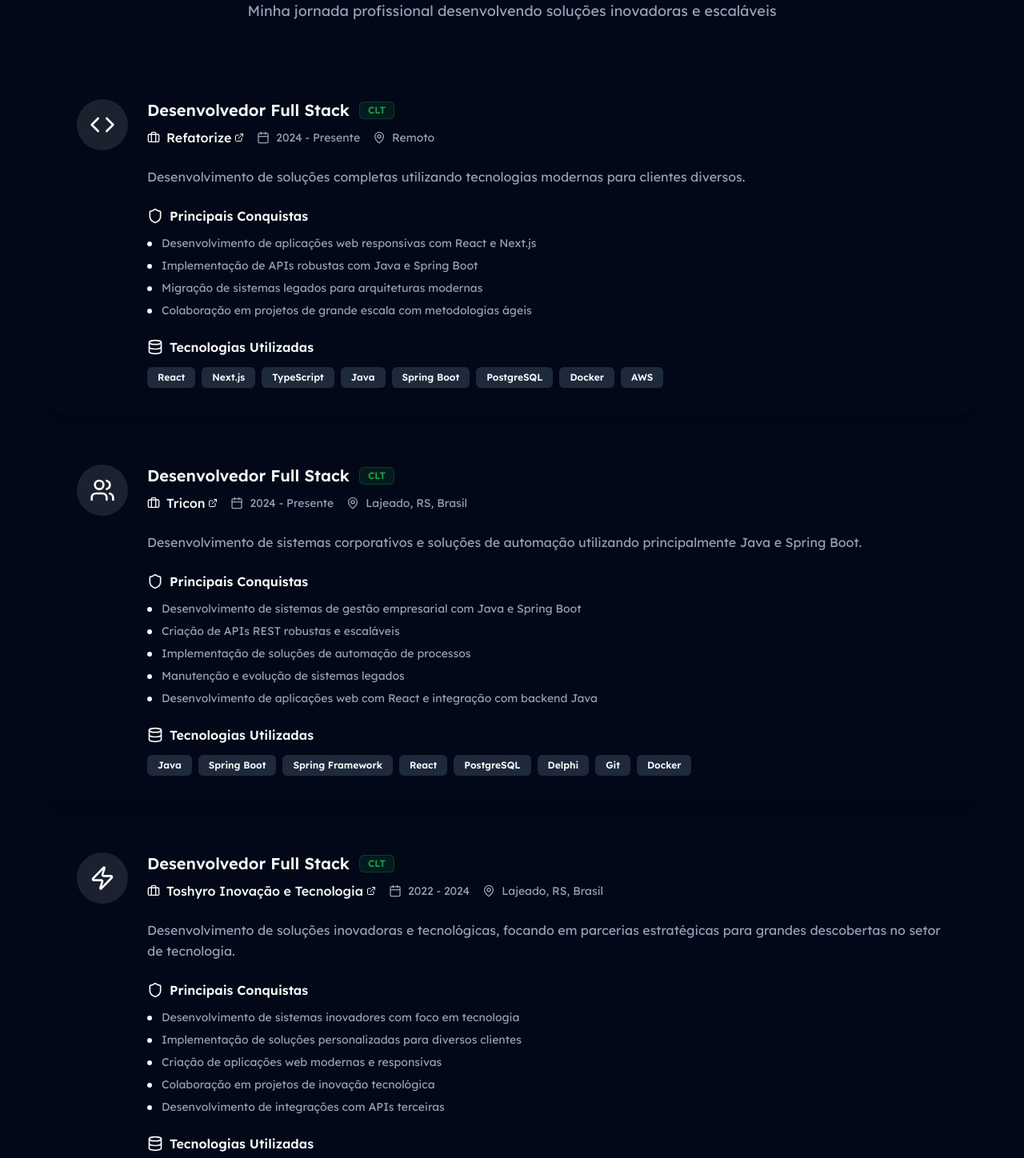
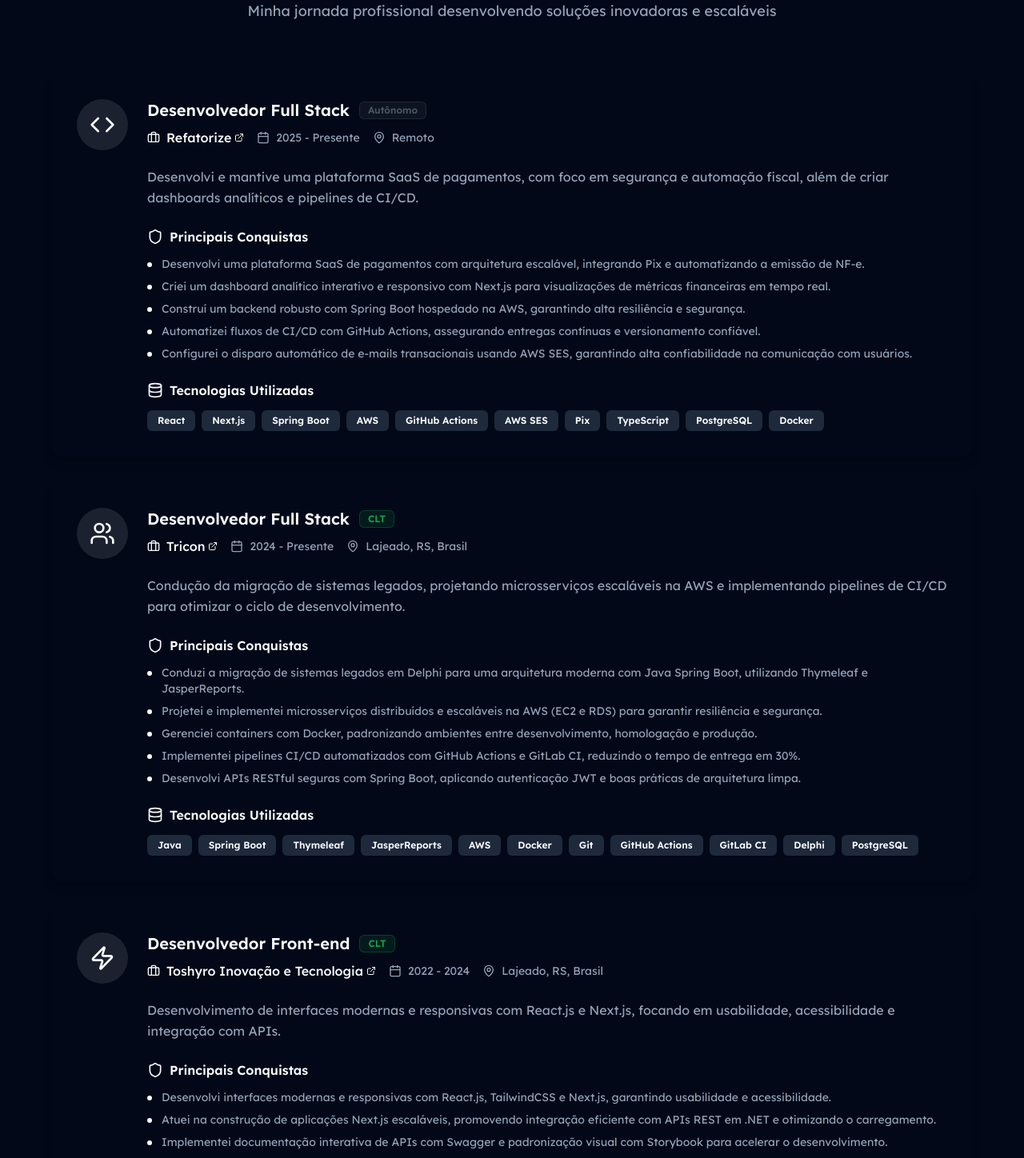
Before and after one commit to luishw12/portfolio, a Next.js app: page / in a window 1280 px wide. Shown: the part 1800-3248 px from the top of the page at 80% size. Built offline with nearby package versions, Linux system fonts and the light colour scheme; no server answers.

Commit message:
Atualizando

```diff
--- a/src/components/Experience/index.tsx
+++ b/src/components/Experience/index.tsx
@@ -35,19 +35,20 @@ const experiences = [
   {
       company: "Refatorize",
       role: "Desenvolvedor Full Stack",
-    period: "2024 - Presente",
+      period: "2025 - Presente",
       location: "Remoto",
       companyUrl: "https://refatorize.com.br",
-    description: "Desenvolvimento de soluções completas utilizando tecnologias modernas para clientes diversos.",
+      description: "Desenvolvi e mantive uma plataforma SaaS de pagamentos, com foco em segurança e automação fiscal, além de criar dashboards analíticos e pipelines de CI/CD.",
       achievements: [
-      "Desenvolvimento de aplicações web responsivas com React e Next.js",
-      "Implementação de APIs robustas com Java e Spring Boot",
-      "Migração de sistemas legados para arquiteturas modernas",
-      "Colaboração em projetos de grande escala com metodologias ágeis"
+          "Desenvolvi uma plataforma SaaS de pagamentos com arquitetura escalável, integrando Pix e automatizando a emissão de NF-e.",
+          "Criei um dashboard analítico interativo e responsivo com Next.js para visualizações de métricas financeiras em tempo real.",
+          "Construí um backend robusto com Spring Boot hospedado na AWS, garantindo alta resiliência e segurança.",
+          "Automatizei fluxos de CI/CD com GitHub Actions, assegurando entregas contínuas e versionamento confiável.",
+          "Configurei o disparo automático de e-mails transacionais usando AWS SES, garantindo alta confiabilidade na comunicação com usuários."
       ],
-    technologies: ["React", "Next.js", "TypeScript", "Java", "Spring Boot", "PostgreSQL", "Docker", "AWS"],
+      technologies: ["React", "Next.js", "Spring Boot", "AWS", "GitHub Actions", "AWS SES", "Pix", "TypeScript", "PostgreSQL", "Docker"],
       icon: Code,
-    type: "CLT"
+      type: "Autônomo"
   },
   {
       company: "Tricon",
@@ -55,33 +56,32 @@ const experiences = [
       period: "2024 - Presente",
       location: "Lajeado, RS, Brasil",
       companyUrl: "https://tricon.com.br",
-    description: "Desenvolvimento de sistemas corporativos e soluções de automação utilizando principalmente Java e Spring Boot.",
+      description: "Condução da migração de sistemas legados, projetando microsserviços escaláveis na AWS e implementando pipelines de CI/CD para otimizar o ciclo de desenvolvimento.",
       achievements: [
-      "Desenvolvimento de sistemas de gestão empresarial com Java e Spring Boot",
-      "Criação de APIs REST robustas e escaláveis",
-      "Implementação de soluções de automação de processos",
-      "Manutenção e evolução de sistemas legados",
-      "Desenvolvimento de aplicações web com React e integração com backend Java"
+          "Conduzi a migração de sistemas legados em Delphi para uma arquitetura moderna com Java Spring Boot, utilizando Thymeleaf e JasperReports.",
+          "Projetei e implementei microsserviços distribuídos e escaláveis na AWS (EC2 e RDS) para garantir resiliência e segurança.",
+          "Gerenciei containers com Docker, padronizando ambientes entre desenvolvimento, homologação e produção.",
+          "Implementei pipelines CI/CD automatizados com GitHub Actions e GitLab CI, reduzindo o tempo de entrega em 30%.",
+          "Desenvolvi APIs RESTful seguras com Spring Boot, aplicando autenticação JWT e boas práticas de arquitetura limpa."
       ],
-    technologies: ["Java", "Spring Boot", "Spring Framework", "React", "PostgreSQL", "Delphi", "Git", "Docker"],
+      technologies: ["Java", "Spring Boot", "Thymeleaf", "JasperReports", "AWS", "Docker", "Git", "GitHub Actions", "GitLab CI", "Delphi", "PostgreSQL"],
       icon: Users,
       type: "CLT"
   },
   {
       company: "Toshyro Inovação e Tecnologia",
-    role: "Desenvolvedor Full Stack",
+      role: "Desenvolvedor Front-end",
       period: "2022 - 2024",
       location: "Lajeado, RS, Brasil",
       companyUrl: "https://www.toshyro.com.br/",
-    description: "Desenvolvimento de soluções inovadoras e tecnológicas, focando em parcerias estratégicas para grandes descobertas no setor de tecnologia.",
+      description: "Desenvolvimento de interfaces modernas e responsivas com React.js e Next.js, focando em usabilidade, acessibilidade e integração com APIs.",
       achievements: [
-      "Desenvolvimento de sistemas inovadores com foco em tecnologia",
-      "Implementação de soluções personalizadas para diversos clientes",
-      "Criação de aplicações web modernas e responsivas",
-      "Colaboração em projetos de inovação tecnológica",
-      "Desenvolvimento de integrações com APIs terceiras"
+          "Desenvolvi interfaces modernas e responsivas com React.js, TailwindCSS e Next.js, garantindo usabilidade e acessibilidade.",
+          "Atuei na construção de aplicações Next.js escaláveis, promovendo integração eficiente com APIs REST em .NET e otimizando o carregamento.",
+          "Implementei documentação interativa de APIs com Swagger e padronização visual com Storybook para acelerar o desenvolvimento.",
+          "Participei de sprints semanais, entregando funcionalidades críticas como autenticação com JWT, dashboards dinâmicos e componentes reutilizáveis."
       ],
-    technologies: ["React", "Next.js", "JavaScript", "TypeScript", ".NET", "PostgreSQL", "Docker", "Git"],
+      technologies: ["React.js", "Next.js", "TailwindCSS", "JavaScript", "TypeScript", "HTML", "CSS", ".NET", "Swagger", "Storybook", "JWT"],
       icon: Zap,
       type: "CLT"
   }
--- a/src/components/Skills/index.tsx
+++ b/src/components/Skills/index.tsx
@@ -139,12 +139,13 @@ export default function Skills() {
             viewport={{ once: true }}
             transition={{ duration: 0.6, delay: 0.4 }}
           >
-            <h3 className="text-xl font-semibold text-foreground mb-6 flex items-center justify-center gap-2">
+            <h3 className="text-xl font-semibold text-foreground mb-8 flex items-center justify-center gap-2">
               <Sparkles className="h-5 w-5 text-primary" />
               Metodologias e Práticas
             </h3>
 
-            <div className="grid grid-cols-2 md:grid-cols-3 lg:grid-cols-6 gap-4 max-w-3xl mx-auto">
+            {/* Horizontal Flow Layout */}
+            <div className="flex flex-wrap justify-center items-center gap-3 max-w-4xl mx-auto">
               {methodologies.map((method, index) => (
                 <motion.div
                   key={method.name}
@@ -154,18 +155,23 @@ export default function Skills() {
                   transition={{ duration: 0.3, delay: index * 0.1 }}
                   className="group"
                 >
-                  <div className="bg-muted/30 hover:bg-muted/50 rounded-xl p-4 text-center transition-all duration-300 cursor-pointer">
+                  <motion.div
+                    className="flex items-center gap-2 bg-muted/20 hover:bg-muted/40 rounded-full px-4 py-2 transition-all duration-300 cursor-pointer border border-muted/30 hover:border-primary/30"
+                    whileHover={{ scale: 1.05, y: -2 }}
+                    whileTap={{ scale: 0.95 }}
+                    transition={{ duration: 0.2 }}
+                  >
                     <motion.div
-                      className="w-8 h-8 bg-primary/10 rounded-lg flex items-center justify-center mx-auto mb-2"
-                      whileHover={{ scale: 1.1, rotate: 5 }}
-                      transition={{ duration: 0.3 }}
+                      className="w-6 h-6 bg-primary/10 rounded-full flex items-center justify-center"
+                      whileHover={{ rotate: 360 }}
+                      transition={{ duration: 0.5 }}
                     >
-                      <method.icon className="h-4 w-4 text-primary" />
+                      <method.icon className="h-3 w-3 text-primary" />
                     </motion.div>
-                    <span className="text-sm font-medium text-foreground group-hover:text-primary transition-colors">
+                    <span className="text-sm font-medium text-foreground group-hover:text-primary transition-colors whitespace-nowrap">
                       {method.name}
                     </span>
-                  </div>
+                  </motion.div>
                 </motion.div>
               ))}
             </div>
```
Lines whose indentation alone changed are shown as unchanged.
